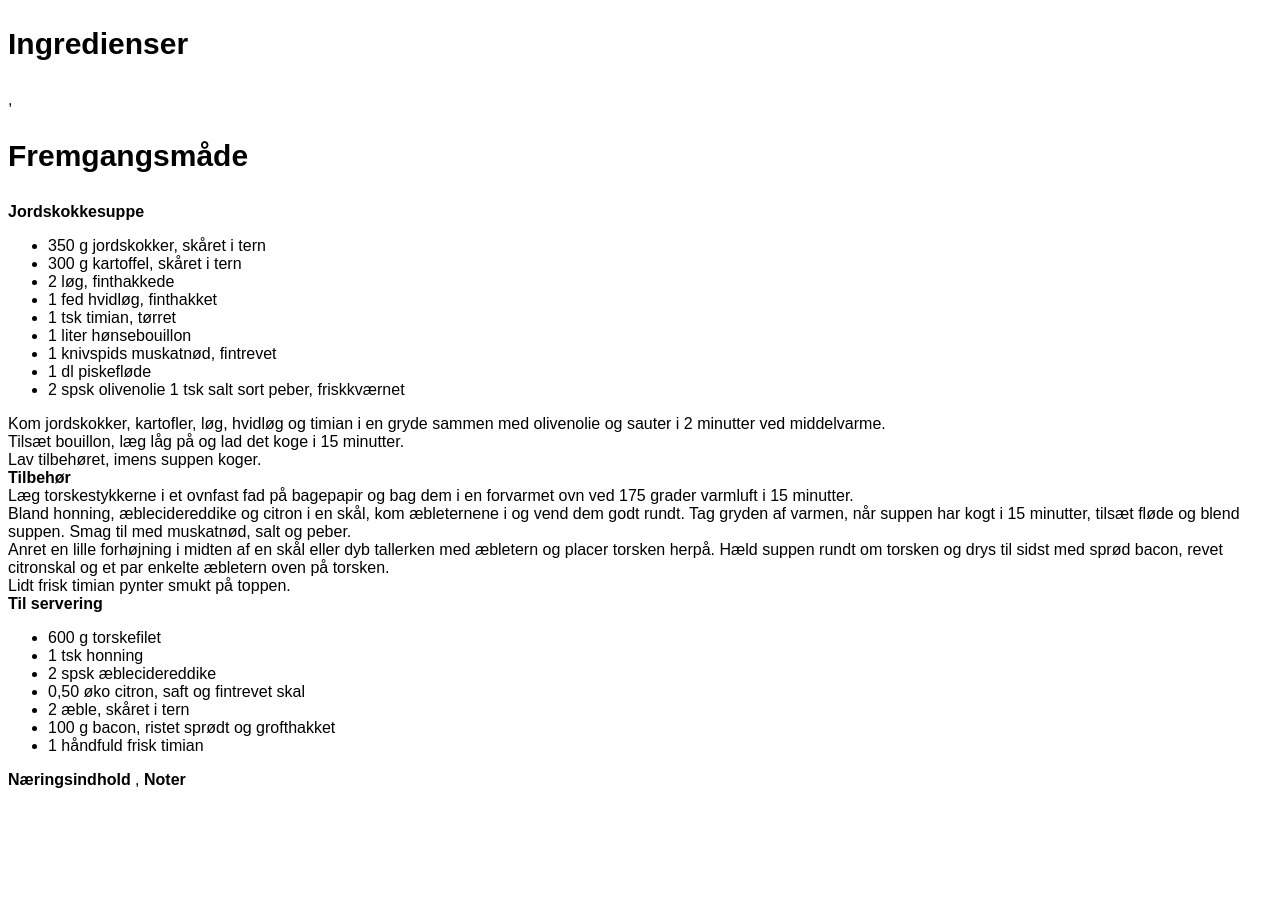
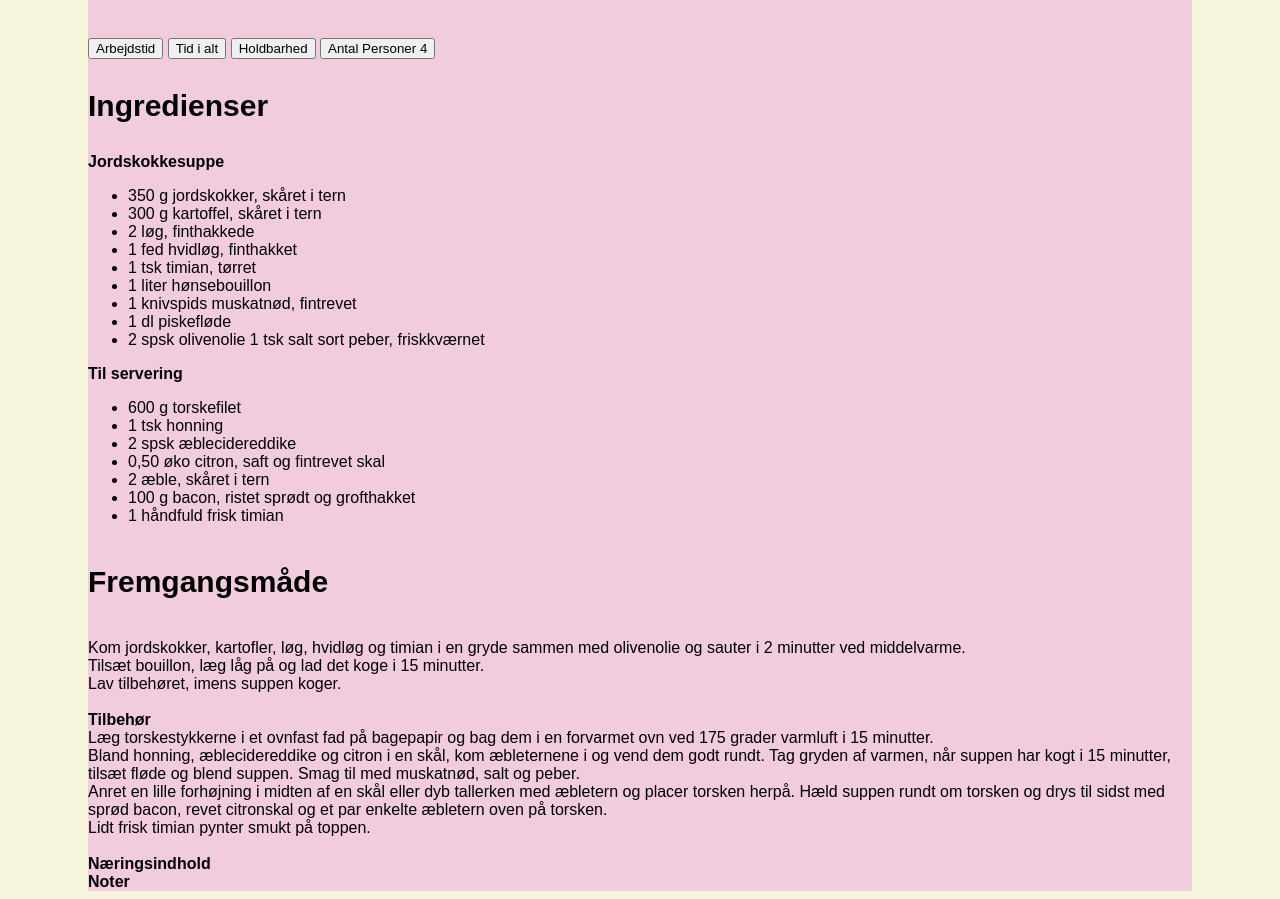
Before and after one commit to Elvasfar/Min-Opskrift, a plain HTML site: page index.html in a window 1280 px wide. Shown: the part 771-1670 px from the top of the page. Before the commit the page ends 1568 px from the top, so only its background shows below. Drawn offline with Linux system fonts and the light colour scheme.

Commit message:
knapper tilføjet

```diff
--- a/index.html
+++ b/index.html
@@ -26,11 +26,15 @@
         alt="suppen"
       />
     </nav>
+    <div>
       <h2 style="font-size: 50px">Opskrift</h2>
+      <button>Arbejdstid</button>
+      <button>Tid i alt</button>
+      <button>Holdbarhed</button>
+      <button>Antal Personer 4</button>
 
       <h3 style="font-size: 30px">Ingredienser</h3>
-    ,
-    <h3 style="font-size: 30px">Fremgangsmåde</h3>
+
       <section>
         <b> Jordskokkesuppe</b>
         <ul>
@@ -46,25 +50,6 @@
         </ul>
       </section>
 
-    <aside>
-      Kom jordskokker, kartofler, løg, hvidløg og timian i en gryde sammen med
-      olivenolie og sauter i 2 minutter ved middelvarme. <br />
-      Tilsæt bouillon, læg låg på og lad det koge i 15 minutter. <br />
-      Lav tilbehøret, imens suppen koger. <br />
-      <b> Tilbehør </b> <br />
-      Læg torskestykkerne i et ovnfast fad på bagepapir og bag dem i en
-      forvarmet ovn ved 175 grader varmluft i 15 minutter. <br />
-      Bland honning, æblecidereddike og citron i en skål, kom æbleternene i og
-      vend dem godt rundt. Tag gryden af varmen, når suppen har kogt i 15
-      minutter, tilsæt fløde og blend suppen. Smag til med muskatnød, salt og
-      peber. <br />
-      Anret en lille forhøjning i midten af en skål eller dyb tallerken med
-      æbletern og placer torsken herpå. Hæld suppen rundt om torsken og drys til
-      sidst med sprød bacon, revet citronskal og et par enkelte æbletern oven på
-      torsken. <br />
-      Lidt frisk timian pynter smukt på toppen.
-    </aside>
-
       <article>
         <b> Til servering</b>
         <ul>
@@ -76,9 +61,36 @@
           <li>100 g bacon, ristet sprødt og grofthakket</li>
           <li>1 håndfuld frisk timian</li>
         </ul>
+
+        <h4 style="font-size: 30px">Fremgangsmåde</h4>
+        <aside>
+          Kom jordskokker, kartofler, løg, hvidløg og timian i en gryde sammen
+          med olivenolie og sauter i 2 minutter ved middelvarme. <br />
+          Tilsæt bouillon, læg låg på og lad det koge i 15 minutter. <br />
+          Lav tilbehøret, imens suppen koger. <br />
+          <br />
+          <b> Tilbehør </b> <br />
+          Læg torskestykkerne i et ovnfast fad på bagepapir og bag dem i en
+          forvarmet ovn ved 175 grader varmluft i 15 minutter. <br />
+          Bland honning, æblecidereddike og citron i en skål, kom æbleternene i
+          og vend dem godt rundt. Tag gryden af varmen, når suppen har kogt i 15
+          minutter, tilsæt fløde og blend suppen. Smag til med muskatnød, salt
+          og peber. <br />
+          Anret en lille forhøjning i midten af en skål eller dyb tallerken med
+          æbletern og placer torsken herpå. Hæld suppen rundt om torsken og drys
+          til sidst med sprød bacon, revet citronskal og et par enkelte æbletern
+          oven på torsken. <br />
+          Lidt frisk timian pynter smukt på toppen.
+        </aside>
       </article>
 
-    <footer><b> Næringsindhold</b> , <b> Noter</b></footer>
+      <br />
+
+      <footer>
+        <b> Næringsindhold</b> <br />
+        <b> Noter</b>
+      </footer>
+    </div>
     <script src="app.js"></script>
   </body>
 </html>
--- a/style.css
+++ b/style.css
@@ -1,3 +1,34 @@
 body {
   font-family: Arial, Helvetica, sans-serif;
+  background-color: beige;
 }
+div {
+  background-color: rgb(241, 203, 222);
+  margin-left: 80px;
+  margin-right: 80px;
+}
+h1 {
+  text-align: center;
+}
+
+h2 {
+  text-align: center;
+}
+
+h3 {
+  text-align: left;
+}
+
+h4 {
+  text-align: left;
+}
+
+h1 {
+  height: 80px;
+  width: 100%;
+}
+
+b {
+  width: 50px;
+  height: 50px;
+}
```
Lines whose indentation alone changed are shown as unchanged.
